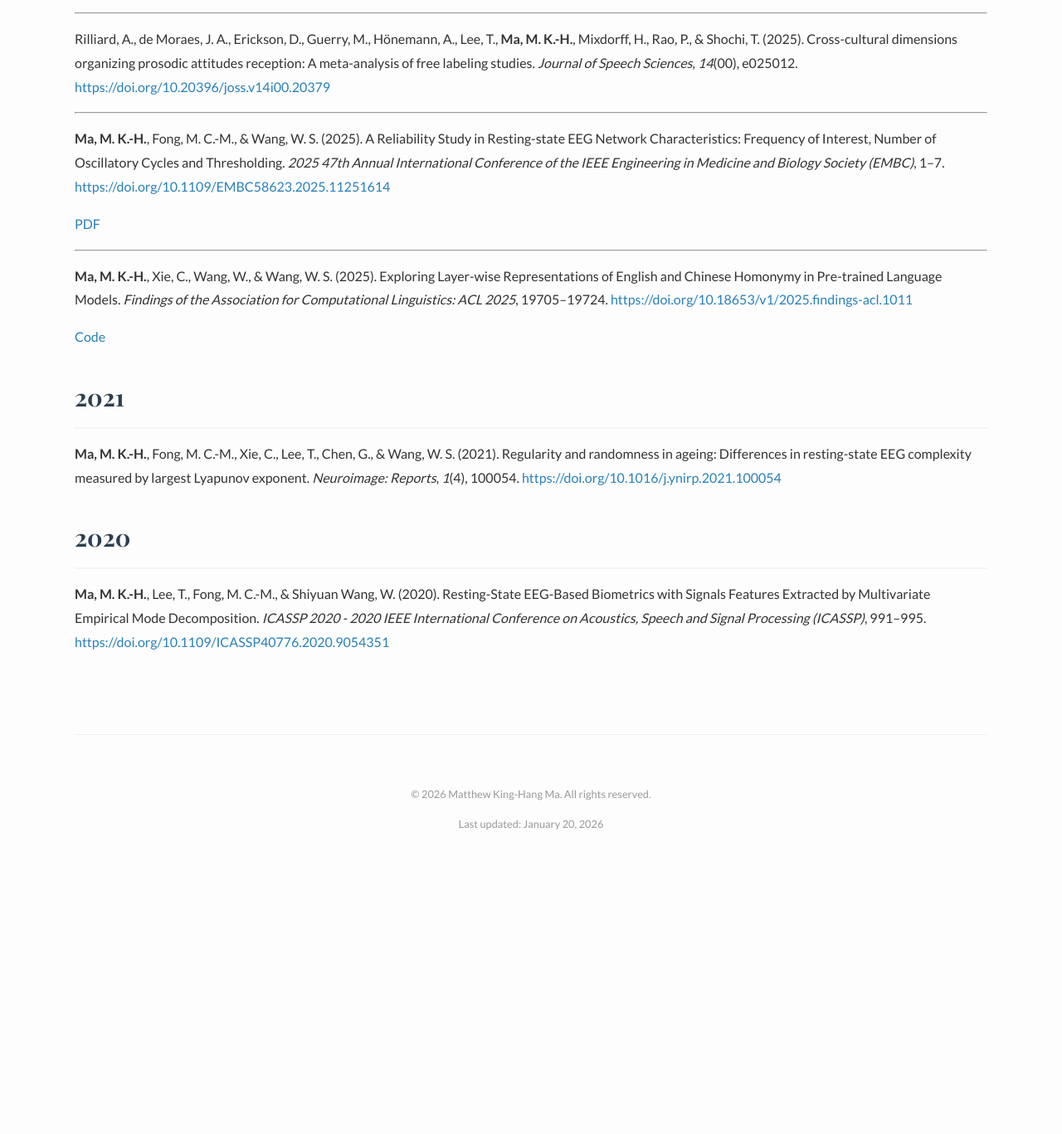
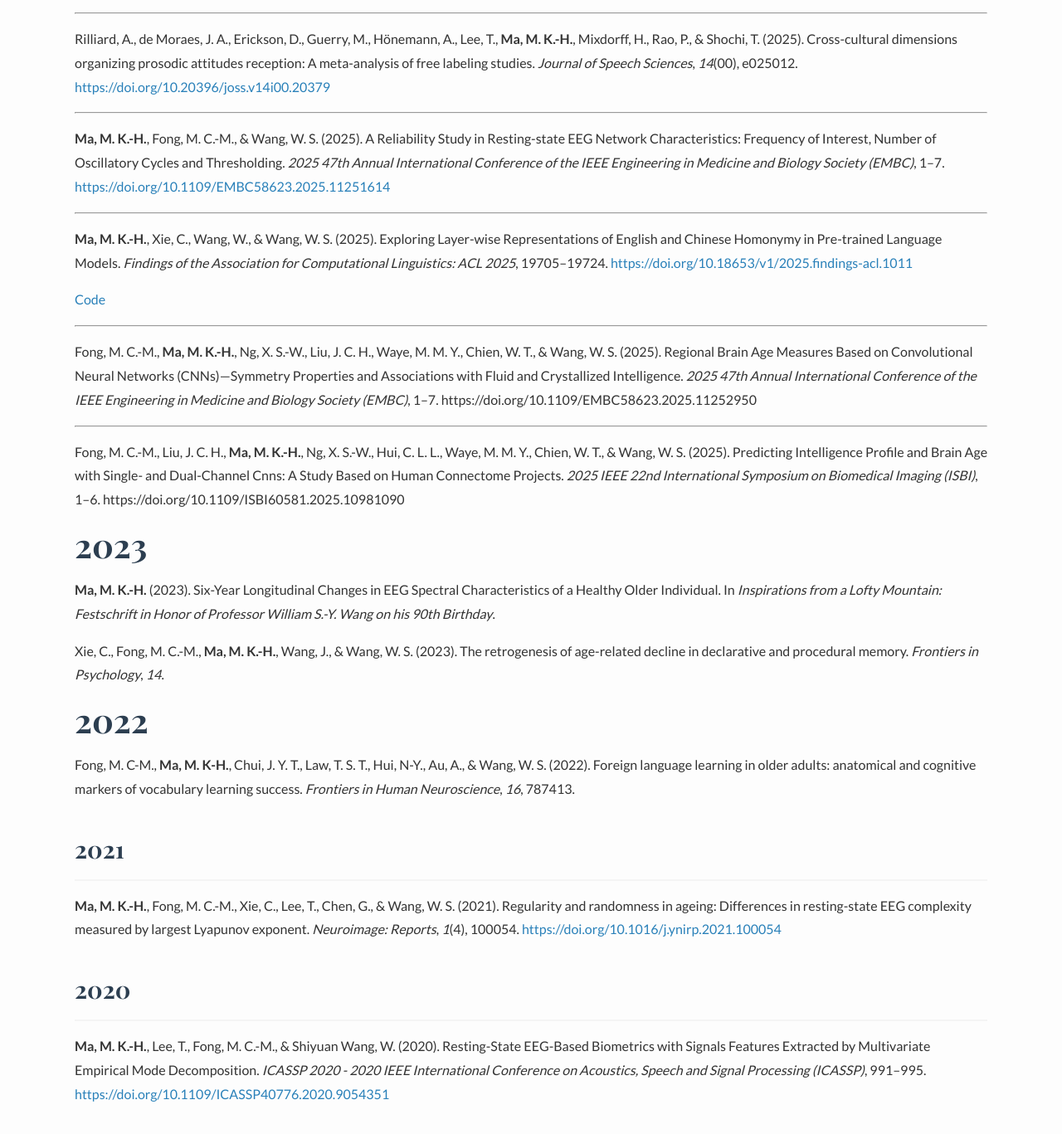
Before and after one commit to neurothew/neurothew.github.io, a Jekyll site: the page built from publications.md, in a window 1280 px wide and 1400 px high, scrolled down 579 px. Shown: the top 1367 px of the window at 83% size. Built offline with Jekyll 4.4.1, drawn with Linux system fonts in a browser that asks for light colours; before the commit the page ends 1645 px from its top, so only the background shows below that.

Commit message:
Update publications.md

```diff
--- a/publications.md
+++ b/publications.md
@@ -23,13 +23,29 @@ Rilliard, A., de Moraes, J. A., Erickson, D., Guerry, M., Hönemann, A., Lee, T.
 
 **Ma, M. K.-H.**, Fong, M. C.-M., & Wang, W. S. (2025). A Reliability Study in Resting-state EEG Network Characteristics: Frequency of Interest, Number of Oscillatory Cycles and Thresholding. *2025 47th Annual International Conference of the IEEE Engineering in Medicine and Biology Society (EMBC)*, 1–7. [https://doi.org/10.1109/EMBC58623.2025.11251614](https://doi.org/10.1109/EMBC58623.2025.11251614)
 
-[PDF](/assets/pdf/CV_MA_20251105.pdf)
-
 ---
 
 **Ma, M. K.-H.**, Xie, C., Wang, W., & Wang, W. S. (2025). Exploring Layer-wise Representations of English and Chinese Homonymy in Pre-trained Language Models. _Findings of the Association for Computational Linguistics: ACL 2025_, 19705–19724. [https://doi.org/10.18653/v1/2025.findings-acl.1011](https://doi.org/10.18653/v1/2025.findings-acl.1011)
 
 [Code](https://github.com/neurothew/exploring-homonym-rep-in-llm)
+
+---
+
+Fong, M. C.-M., **Ma, M. K.-H.**, Ng, X. S.-W., Liu, J. C. H., Waye, M. M. Y., Chien, W. T., & Wang, W. S. (2025). Regional Brain Age Measures Based on Convolutional Neural Networks (CNNs)—Symmetry Properties and Associations with Fluid and Crystallized Intelligence. _2025 47th Annual International Conference of the IEEE Engineering in Medicine and Biology Society (EMBC)_, 1–7. https://doi.org/10.1109/EMBC58623.2025.11252950
+
+---
+
+Fong, M. C.-M., Liu, J. C. H., **Ma, M. K.-H.**, Ng, X. S.-W., Hui, C. L. L., Waye, M. M. Y., Chien, W. T., & Wang, W. S. (2025). Predicting Intelligence Profile and Brain Age with Single- and Dual-Channel Cnns: A Study Based on Human Connectome Projects. _2025 IEEE 22nd International Symposium on Biomedical Imaging (ISBI)_, 1–6. https://doi.org/10.1109/ISBI60581.2025.10981090
+
+# 2023
+
+**Ma, M. K.-H.** (2023). Six-Year Longitudinal Changes in EEG Spectral Characteristics of a Healthy Older Individual. In _Inspirations from a Lofty Mountain: Festschrift in Honor of Professor William S.-Y. Wang on his 90th Birthday_.
+
+Xie, C., Fong, M. C.-M., **Ma, M. K.-H.**, Wang, J., & Wang, W. S. (2023). The retrogenesis of age-related decline in declarative and procedural memory. _Frontiers in Psychology_, _14_.
+
+# 2022
+
+Fong, M. C-M., **Ma, M. K-H.**, Chui, J. Y. T., Law, T. S. T., Hui, N-Y., Au, A., & Wang, W. S. (2022). Foreign language learning in older adults: anatomical and cognitive markers of vocabulary learning success. _Frontiers in Human Neuroscience_, _16_, 787413.
 
 ## 2021
 
```
